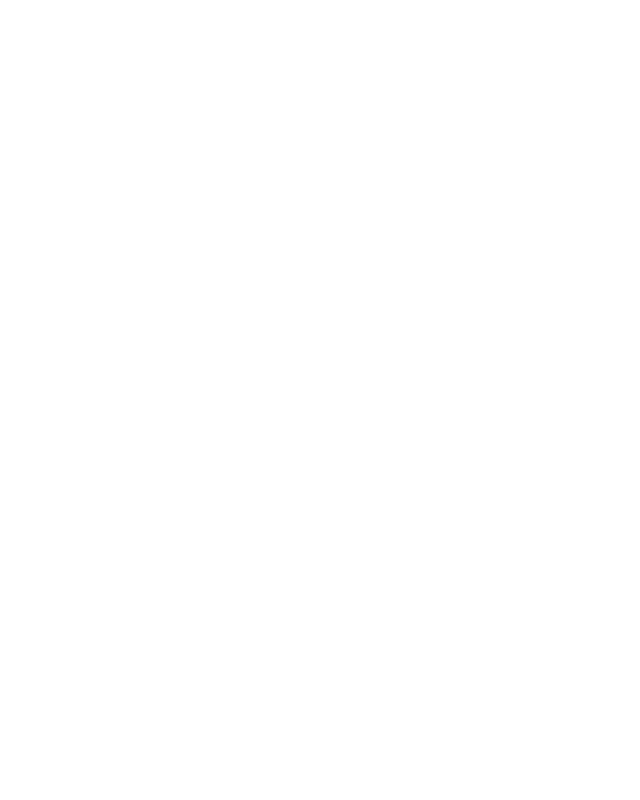
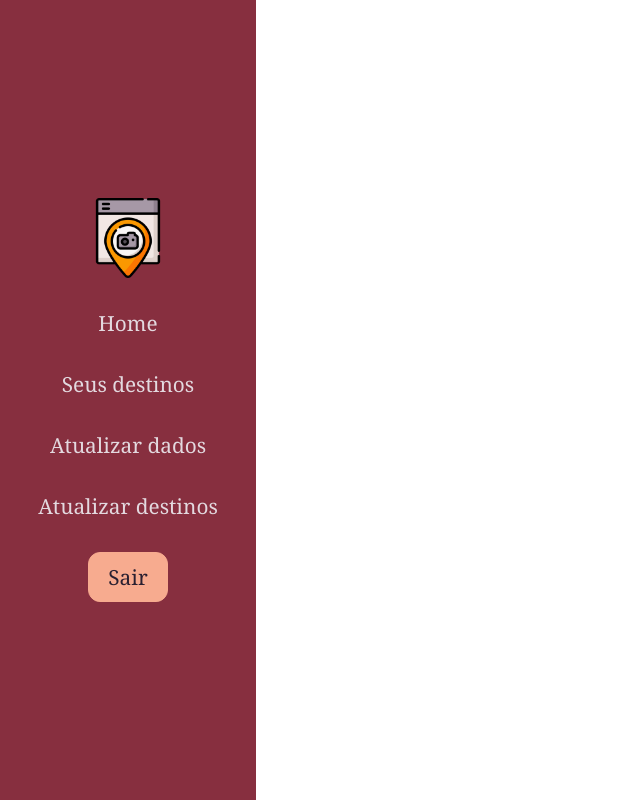
Before and after one commit to pricbnll/viagem365Frontend, a React (Vite) app: page /sidebar in a window 1280 px wide. Before the commit this address had no page. Shown: the whole page, without its empty margins (0-640 px from the left). Built offline with nearby package versions, Linux system fonts and the light colour scheme; a web font is replaced by a local one.

Commit message:
refactor: update rotas e sidebar

```diff
--- a/src/components/Sidebar.jsx
+++ b/src/components/Sidebar.jsx
@@ -27,7 +27,6 @@ function Sidebar() {
           </button>
         </div>
       </div>
-
     </>
   );
 }
--- a/src/context/AuthContext.jsx
+++ b/src/context/AuthContext.jsx
@@ -16,7 +16,7 @@ export const AuthProvider = ({ children }) => {
   }, []);
 
   const login = async (email, password) => {
-    const response = await fetch('http://localhost:3333/users');
+    const response = await fetch('http://localhost:3000/users');
     const users = await response.json();
     const foundUser = users.find((user) => user.email === email && user.senha === password);
 
--- a/src/routes/AppRoutes.jsx
+++ b/src/routes/AppRoutes.jsx
@@ -5,6 +5,7 @@ import { BrowserRouter, Route, Routes, Navigate } from "react-router-dom";
 import Home from "../pages/home/Home";
 import RegisteUser from "../pages/register/RegisterUser";
 import { AuthProvider, useAuth } from "../context/AuthContext.jsx";
+import Sidebar from "../components/Sidebar.jsx";
 
 
 function AppRoutes() {
@@ -18,6 +19,7 @@ function AppRoutes() {
           <Route path="/" element={<Home/>} />
           <Route path="/home" element={isAuthenticated ? <RegisteUser /> : <Navigate to="/dashboard" />} />
           <Route path="/cadastro" element={<RegisteUser />} />
+          <Route path="/sidebar" element={<Sidebar />} />
         </Routes>
       </BrowserRouter>
     </AuthProvider>
```
Also changed, not shown: 1 other file (tests, documents, lock files or other folders). Lines whose indentation alone changed are shown as unchanged.
